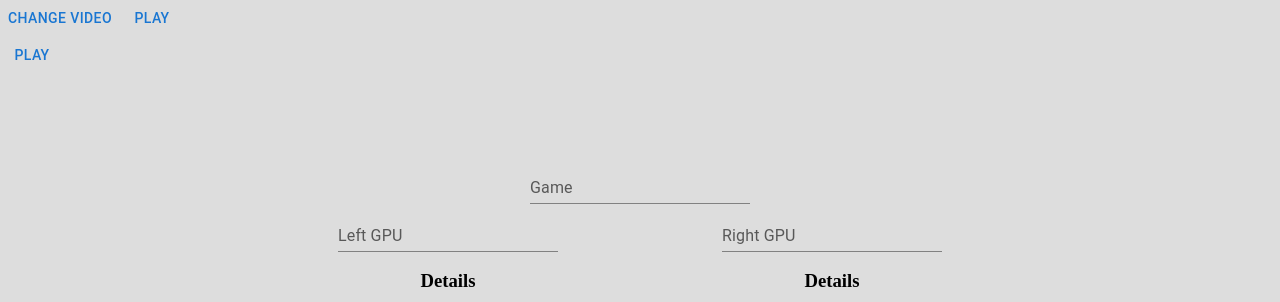
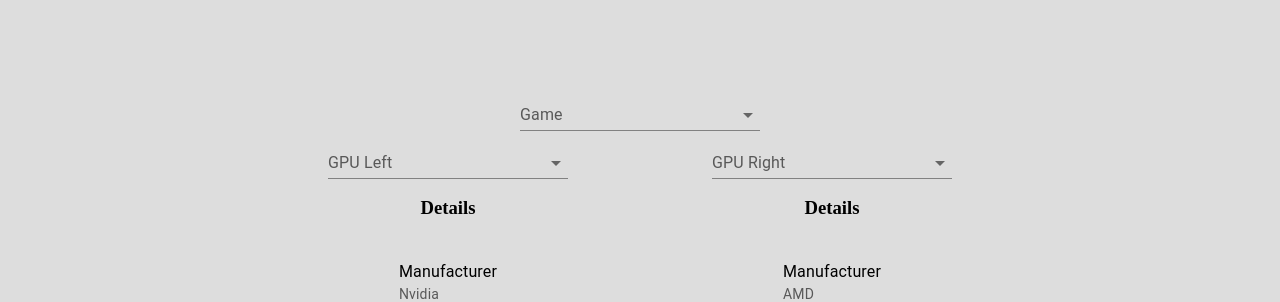
Before and after one commit to CakeCrusher/gputhing, a Next.js app: page / in a window 1280 px wide. Shown: the top 302 px of the page. Built offline with nearby package versions, Linux system fonts and the light colour scheme.

Commit message:
optimized game gpu state management

```diff
--- /dev/null
+++ b/src/components/context/VideosContext.tsx
@@ -0,0 +1,16 @@
+import React, { createContext } from 'react';
+import { videos } from './videos'
+
+type VideosContextProviderProps = {
+  children: React.ReactNode
+}
+
+export const VideosContext = createContext(videos)
+
+export const VideosContextProvider = ({ children }: VideosContextProviderProps) => {
+  return (
+    <VideosContext.Provider value={videos}>
+      {children}
+    </VideosContext.Provider>
+  )
+}
--- /dev/null
+++ b/src/components/context/videos.ts
@@ -0,0 +1,3 @@
+export const videos: (GpuData | null)[] = [
+  null,null
+]
--- a/src/pages/_app.tsx
+++ b/src/pages/_app.tsx
@@ -1,6 +1,11 @@
 import '@/styles/globals.css'
 import type { AppProps } from 'next/app'
+import { VideosContextProvider } from '@/components/context/VideosContext';
 
 export default function App({ Component, pageProps }: AppProps) {
-  return <Component {...pageProps} />
+  return (
+    <VideosContextProvider>
+      <Component {...pageProps} />
+    </VideosContextProvider>
+  )
 }
--- a/src/pages/index.tsx
+++ b/src/pages/index.tsx
@@ -1,34 +1,98 @@
-import { useState, useEffect } from 'react'
+import { useState, useEffect, useContext, useMemo, Dispatch, SetStateAction } from 'react'
 import Head from 'next/head'
 import TextField from '@mui/material/TextField';
 import List from '@mui/material/List';
 import ListItem from '@mui/material/ListItem';
 import ListItemText from '@mui/material/ListItemText';
-import YouTubePlayer from '../components/YouTubePlayer'
 import styles from '@/styles/Home.module.css'
-import { Button } from '@mui/material';
+import { Autocomplete, Button } from '@mui/material';
+import query from '@/utils/query'
+import { VideosContext } from '@/components/context/VideosContext';
+
+type GameDetails = null | {
+  game: string | null,
+  gpus: string[]
+}
 
 export default function Home() {
-  const [videoId, setVideoId] = useState('5hPfvflvK0c')
-  const changeVideoId = () => {
-    if (videoId === "KxCh78tscHU") {
-      setVideoId("5hPfvflvK0c")
+  const videos = useContext(VideosContext)
+
+  const [gameDetails, setGameDetails] = useState<GameDetails>(null)
+  const [gpuLeft, setGpuLeft] = useState<string | null>(null)
+  const [gpuRight, setGpuRight] = useState<string | null>(null)
+
+  // update gpuRight and gpuLeft if the gameDetails changes
+  useEffect(() => {
+    console.log("gpuLeft: ", gpuLeft)
+    if (gpuLeft && (gameDetails && !gameDetails?.gpus.includes(gpuLeft))) {
+      console.log("gpuLeft unset in useEffect")
+      setGpuLeft(null)
+    }
+    if (gpuRight && !gameDetails?.gpus.includes(gpuRight)) {
+      setGpuRight(null)
+    }
+  }, [gameDetails, gpuLeft, setGpuLeft, gpuRight, setGpuRight ])
+
+  // updates the context for the videos
+  useEffect(() => {
+    if (gpuLeft && gameDetails?.game) {
+      const newVideo = query.videos.getVideo(gameDetails?.game, gpuLeft)
+      videos[0] = newVideo ? newVideo : null
     } else {
-      setVideoId("KxCh78tscHU")
+      videos[0] = null
+    }
+  }, [gameDetails, gpuLeft])
+  useEffect(() => {
+    if (gpuRight && gameDetails?.game) {
+      const newVideo = query.videos.getVideo(gameDetails?.game, gpuRight)
+      videos[1] = newVideo ? newVideo : null
+    } else {
+      videos[1] = null
+    }
+  }, [gameDetails, gpuRight])
+
+  const allGames = query.games.getAllGames()
+  const allGpus = query.gpus.getAllGpus()
+
+  const handleSetGame = (value: string | null) => {
+    if (value && allGames.includes(value) && value !== gameDetails?.game) {
+      console.log("game set")
+      const gpusForGame = query.videos.getGpusForGame(value)
+      setGameDetails({
+        game: value,
+        gpus: gpusForGame
+      })
+    } else {
+      if (gameDetails !== null) {
+        setGameDetails(null)
+      }
     }
   }
+
+  const handleGpuSet = (value: string | null, state: string | null, stateSet: Dispatch<SetStateAction<string | null>>, contextIdx: number) => {
+    console.log(value)
+    if (value && allGpus.includes(value)) {
+      console.log("gpu set")
+      stateSet(value)
+    } else {
+      console.log("gpu unset")
+      if (state !== null) {
+        stateSet(null)
+      }
+    }
+  }
+
+
+
   const videoSize = {
     width: 560,
     height: 315
   }
 
-  // create a style for inputsAndDataWrapper
-  const inputsAndDataWrapperStyle = {
-    display: 'flex',
-    width: '100vw',
-    justifyContent: 'center',
-    alignItems: 'center',
-    backgroundColor: 'red',
+  const isGpuOptionDisabled = (option: string, gpusInUse: any[]): boolean => {
+    const isGpuInUse = gpusInUse.includes(option)
+    const isGpuInGame = Boolean(gameDetails?.gpus && !gameDetails?.gpus?.includes(option))
+    return  isGpuInUse || isGpuInGame
   }
 
   return (
@@ -39,18 +103,29 @@ export default function Home() {
         <meta name="viewport" content="width=device-width, initial-scale=1" />
         <link rel="icon" href="/favicon.ico" />
       </Head>
-      <Button onClick={changeVideoId}>Change Video</Button>
-      <YouTubePlayer videoId={"KxCh78tscHU"} />
-      <YouTubePlayer videoId={videoId} />
       <div className={styles.container}>
         <div id="player"></div>
         {/* add game field */}
-        <TextField id="standard-basic" label="Game" variant="standard" />
+        <Autocomplete
+          disablePortal
+          className={styles.field}
+          onChange={(e, value) => handleSetGame(value)}
+          options={allGames}
+          renderInput={(params) => <TextField {...params} label="Game" variant="standard" />}
+        />
         {/* add flex horizontal container */}
         <div className={styles.inputsAndDataWrapper}>
           {/* left inputAndData*/}
           <div className={styles.inputAndDataContainer}>
-            <TextField id="standard-basic" label="Left GPU" variant="standard" />
+            <Autocomplete
+              disablePortal
+              className={styles.field}
+              value={gpuLeft}
+              onChange={(e, value) => handleGpuSet(value, gpuLeft, setGpuLeft, 0)}
+              options={allGpus}
+              getOptionDisabled={(option) => isGpuOptionDisabled(option, [gpuRight])}
+              renderInput={(params) => <TextField {...params} label="GPU Left" variant="standard" />}
+            />
             <h3>Details</h3>
             <List className={styles.details}>
               <ListItem>
@@ -63,7 +138,15 @@ export default function Home() {
           </div>
           {/* right inputAndData */}
           <div className={styles.inputAndDataContainer}>
-            <TextField id="standard-basic" label="Right GPU" variant="standard" />
+            <Autocomplete
+              disablePortal
+              className={styles.field}
+              options={allGpus}
+              value={gpuRight}
+              onChange={(e, value) => handleGpuSet(value, gpuRight, setGpuRight, 1)}
+              getOptionDisabled={(option) => isGpuOptionDisabled(option, [gpuLeft])}
+              renderInput={(params) => <TextField {...params} label="GPU Right" variant="standard" />}
+            />
             <h3>Details</h3>
             <List className={styles.details}>
               <ListItem>
--- a/src/styles/Home.module.css
+++ b/src/styles/Home.module.css
@@ -5,6 +5,9 @@
   align-items: center;
   height: 100vh;
   width: 100vw;
+}
+.field {
+  width: 15rem;
 }
 .inputsAndDataWrapper {
   display: flex;
--- a/src/utils/query/videos.ts
+++ b/src/utils/query/videos.ts
@@ -1,22 +1,3 @@
-type GpuData = {
-  gpu: string,
-  videoId: string,
-  offset: string,
-  width: number,
-  start: string,
-  duration: number,
-  dlss: string
-}
-
-type VideoData = {
-  [key: string]: {
-    title: string,
-    gpus: {
-      [key: string]: GpuData
-    }
-  }
-}
-
 const VIDEOS: VideoData = {
     "Cyberpunk 2077": {
         title: "Cyberpunk 2077",
@@ -92,6 +73,13 @@ const VIDEOS: VideoData = {
 
 export default {
   getVideo: (game: string, gpu: string) => {
+    if (!VIDEOS[game]) return null;
+    if (!VIDEOS[game].gpus[gpu]) return null;
     return VIDEOS[game].gpus[gpu];
+  },
+  getGpusForGame: (game: string) => {
+    // get the keys of the gpus object
+    if (!VIDEOS[game]) return [];
+    return Object.keys(VIDEOS[game].gpus);
   }
 }
```
Also changed, not shown: types.d.ts (added, +18 -0 lines).
